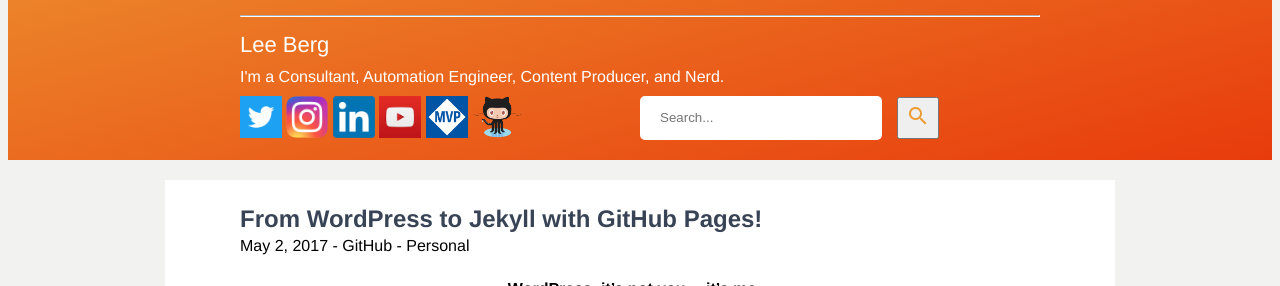
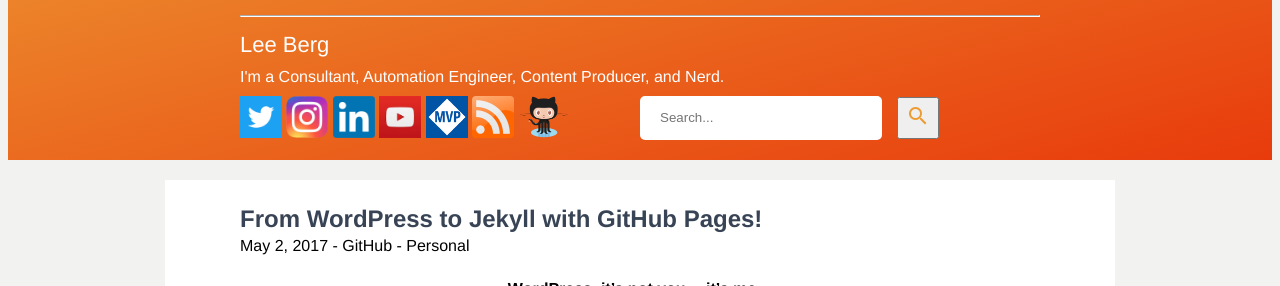
Before and after one commit to leeberg/BlogTest, a Jekyll site: the page built from index.html, in a window 1280 px wide. Shown: the part 179-465 px from the top of the page. Built offline with Jekyll 4.4.1, drawn with Linux system fonts in a browser that asks for light colours; the list of posts is cut into pages by our own code.

Commit message:
Add Badge for RSS

```diff
--- a/_includes/header.html
+++ b/_includes/header.html
@@ -15,6 +15,7 @@
           <a href="https://www.linkedin.com/in/leeberg"><img src="{{ site.baseurl }}/assets/img/badges/LinkedIn_logo_initials.png" height="42" width="42"> </a>
           <a href="http://www.youtube.com/leealanberg"><img src="{{ site.baseurl }}/assets/img/badges/youtube.png" height="42" width="42"> </a>
           <a href="https://mvp.microsoft.com/en-us/PublicProfile/5001196"> <img src="{{ site.baseurl }}/assets/img/badges/MVP_Logo_Horizontal_Secondary_Blue286_CMYK_300ppi.png" height="42"width="42"></a>
+          <a href="http://leealanberg.com/feed.xml"> <img src="{{ site.baseurl }}/assets/img/badges/rss.png" height="42"width="42"></a>
           <a href="http://www.github.com/leeberg"> <img src="{{ site.baseurl }}/assets/img/badges/Octocat.png" height="42"> </a>
         </div>
 
```
Also changed, not shown: assets/img/badges/rss.png (added).
